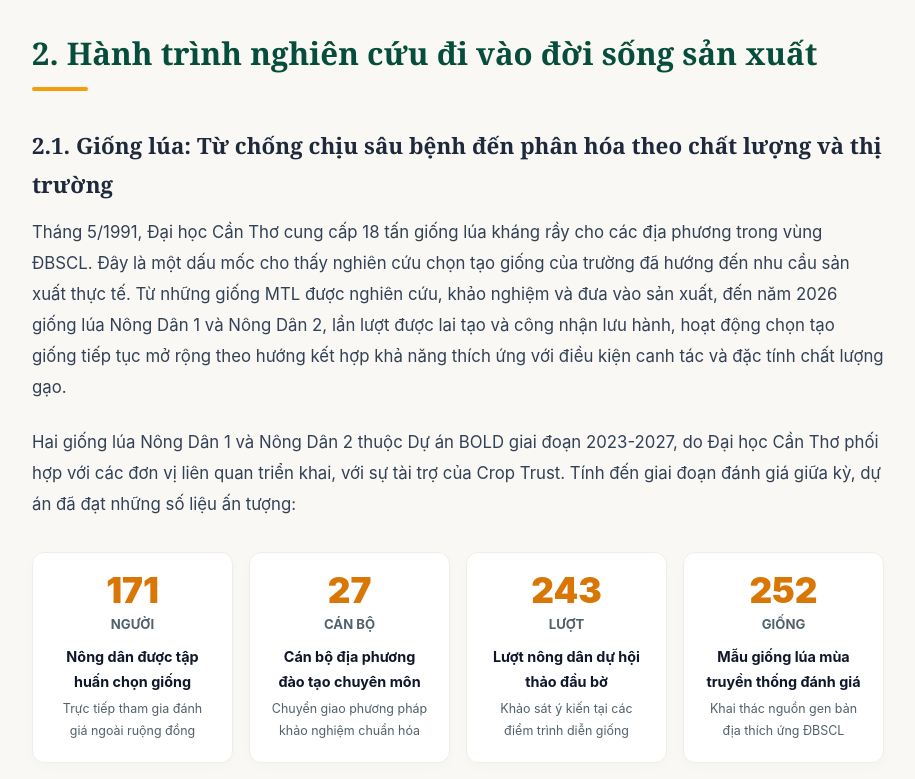
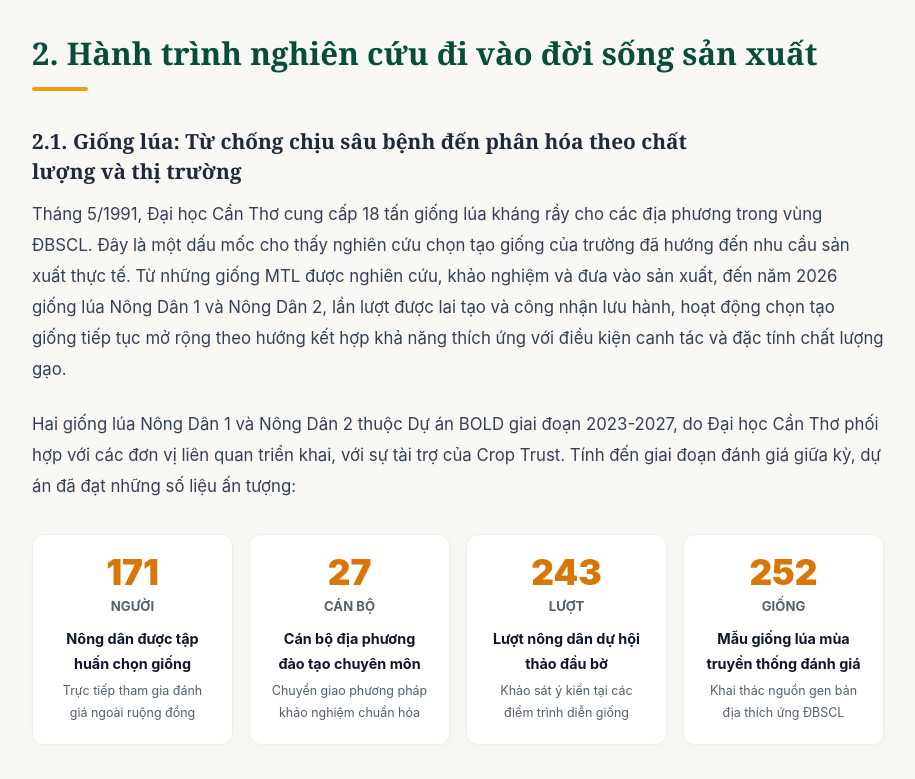
Before and after one commit to giahanluong192/mmj1, a Next.js app: page / in a window 1280 px wide. Shown: the part 4080-4859 px from the top of the page, without its empty margins (182-1097 px from the left). Built offline with nearby package versions, Linux system fonts and the light colour scheme.

Commit message:
fix(typography): prevent orphan word wrap on section 2.1 heading

```diff
--- a/src/app/globals.css
+++ b/src/app/globals.css
@@ -409,10 +409,16 @@ body {
 
 .editorial-h3 {
   font-family: var(--font-serif);
-  font-size: 1.4rem;
+  font-size: 1.3rem;
+  line-height: 1.45;
   font-weight: 700;
   margin: 2.2rem 0 0.8rem;
   color: #1e293b;
+  text-wrap: pretty;
+}
+
+.nowrap-phrase {
+  white-space: nowrap;
 }
 
 .editorial-p {
--- a/src/app/page.tsx
+++ b/src/app/page.tsx
@@ -304,7 +304,8 @@ export default function Home() {
         </h2>
 
         <h3 className="editorial-h3">
-          2.1. Giống lúa: Từ chống chịu sâu bệnh đến phân hóa theo chất lượng và thị trường
+          2.1. Giống lúa: Từ chống chịu sâu bệnh đến phân hóa theo chất lượng{" "}
+          <span className="nowrap-phrase">và thị trường</span>
         </h3>
 
         <p className="editorial-p">
```
